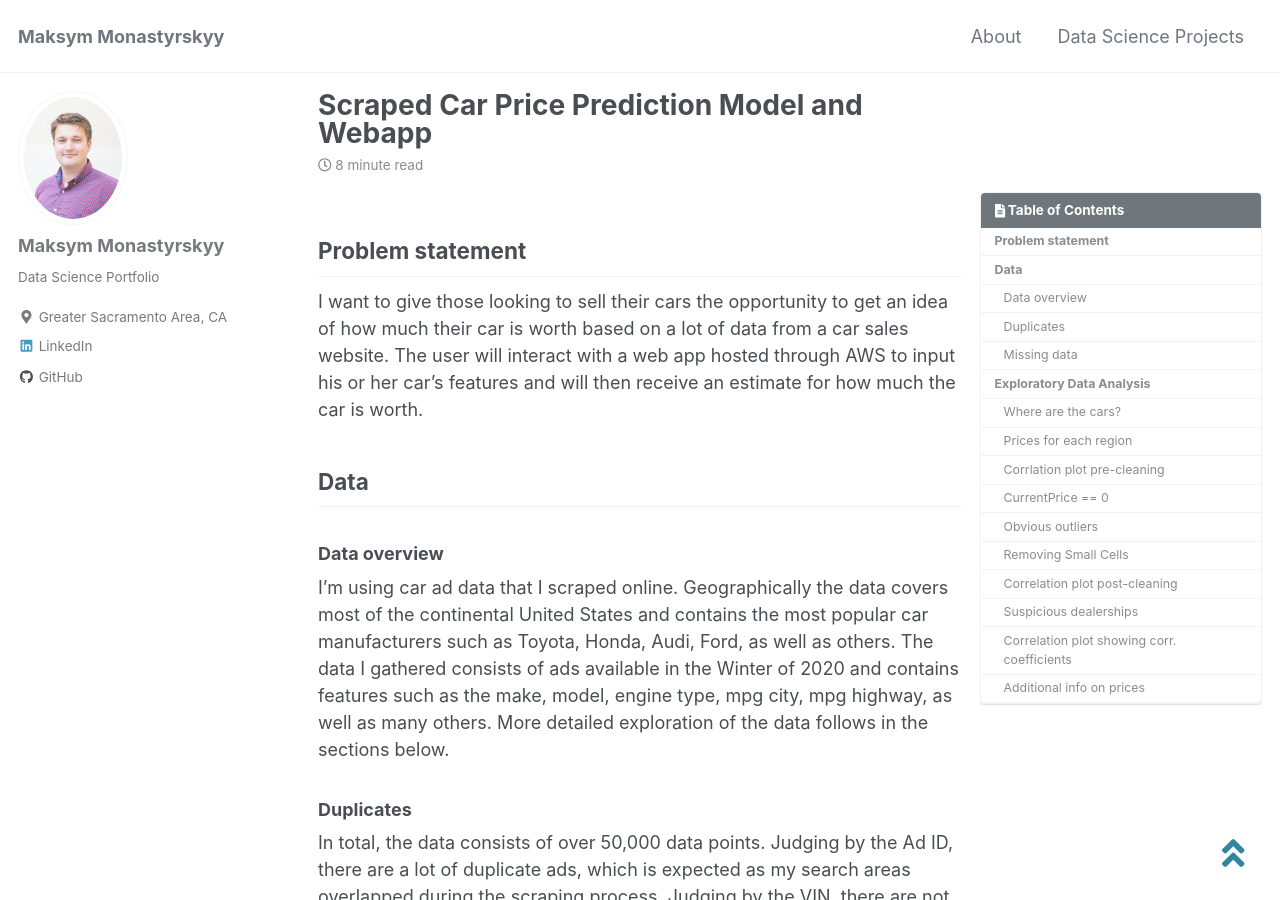
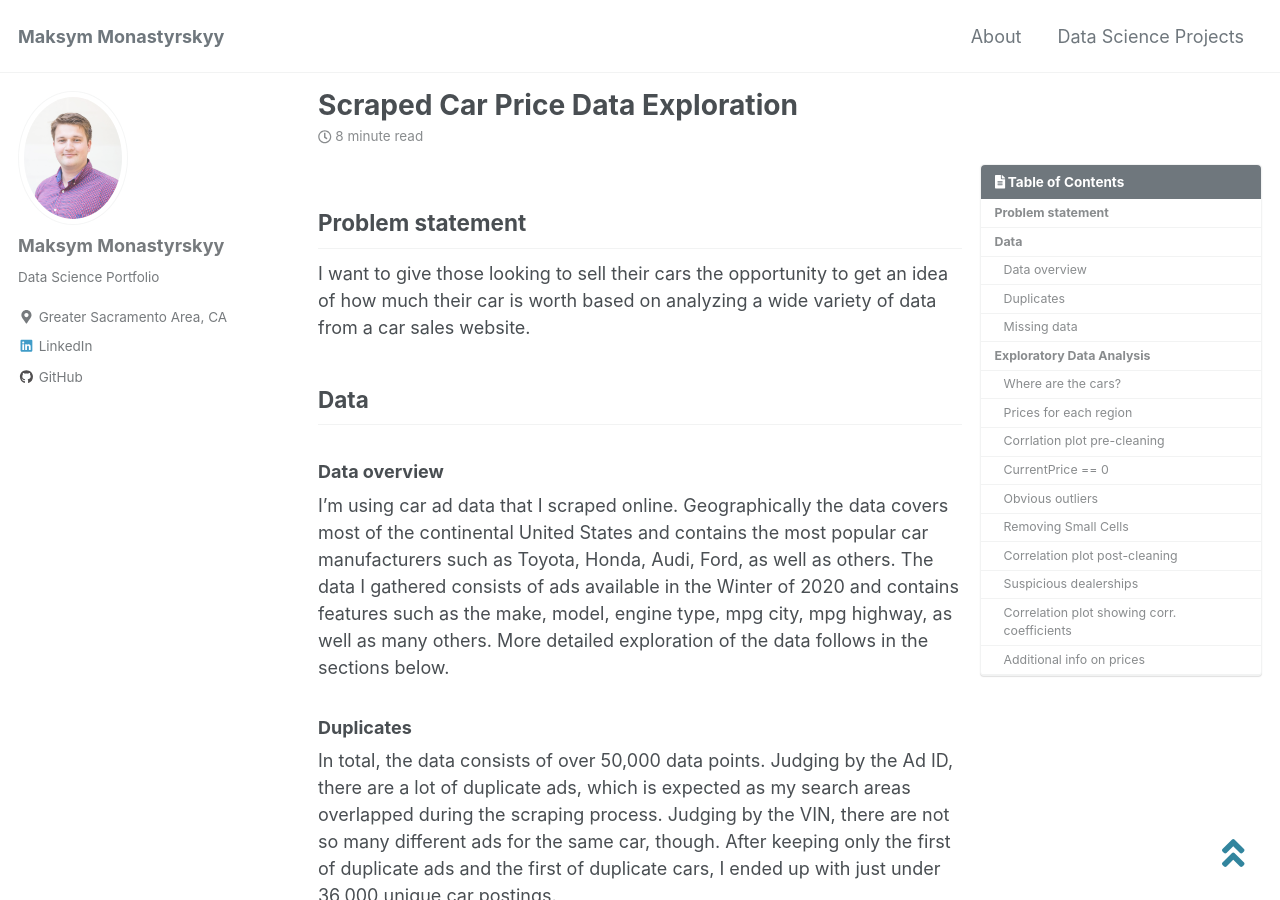
Before and after one commit to monastyrskyy/monastyrskyy.github.io, a Jekyll site: the page built from _posts/2020-3-11-used_car_price_prediction.md, in a window 1280 px wide and 900 px high. Built offline with Jekyll 4.4.1, drawn with Linux system fonts in a browser that asks for light colours; cached includes are drawn as plain includes; nearby versions of some CDN libraries.

Commit message:
new commit

```diff
--- a/_posts/2020-3-11-used_car_price_prediction.md
+++ b/_posts/2020-3-11-used_car_price_prediction.md
@@ -1,7 +1,7 @@
 ---
-title: "Scraped Car Price Prediction Model and Webapp"
+title: "Scraped Car Price Data Exploration"
 date: 2020-3-11
-excerpt: "From setting up automatic scraping scripts to refresh the data to hosting a webapp that allows users to predict their own price, this post delves into every detail of the process."
+excerpt: "This post delves into every detail of the data analytics process."
 mathjax: "true"
 tags: [bootcamp, python, machine learning, web scraping, webapp, automatic ]
 #classes: wide # frontmatter that should make the page wider.
@@ -26,7 +26,7 @@ defaults:
 
 ## Problem statement
 
-I want to give those looking to sell their cars the opportunity to get an idea of how much their car is worth based on a lot of data from a car sales website. The user will interact with a web app hosted through AWS to input his or her car’s features and will then receive an estimate for how much the car is worth.<br/>
+I want to give those looking to sell their cars the opportunity to get an idea of how much their car is worth based on analyzing a wide variety of data from a car sales website.<br/>
 
 ## Data
 ### Data overview
```
